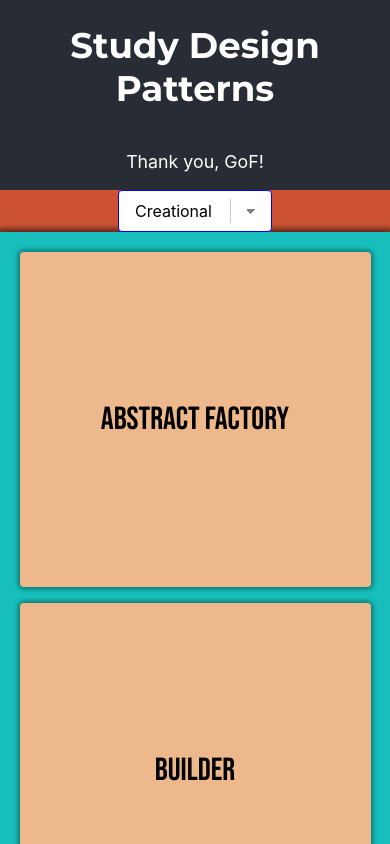
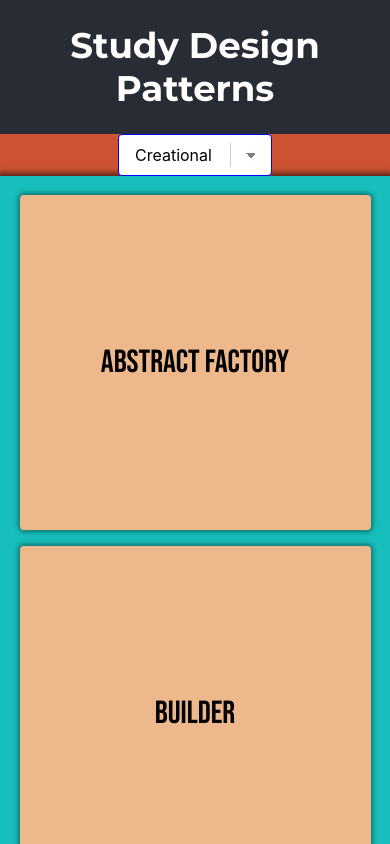
Before and after one commit to fjs138/studydesignpatterns, a React (Create React App) app: page / in a window 390 px wide. Shown: the top 844 px of the page. Built offline with nearby package versions, Linux system fonts and the light colour scheme.

Commit message:
fixing mobile text overflow

```diff
--- a/public/index.html
+++ b/public/index.html
@@ -24,7 +24,7 @@
       work correctly both with client-side routing and a non-root public URL.
       Learn how to configure a non-root public URL by running `npm run build`.
     -->
-    <title>React App</title>
+    <title>Study Design Patterns</title>
   </head>
   <body>
     <noscript>You need to enable JavaScript to run this app.</noscript>
--- a/src/App.js
+++ b/src/App.js
@@ -33,7 +33,7 @@ export default function App() {
     <div className="App">
       <header className="App-header">
         <h1 className="montserrat">Study Design Patterns</h1>
-        <p>Thank you, GoF!</p>
+        {/*<p>Thank you, GoF!</p>*/}
       </header>
 
 
```
